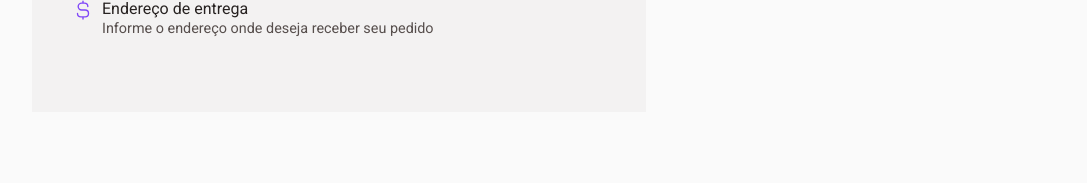
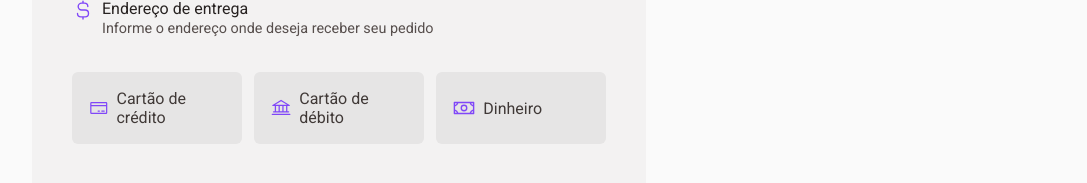
Before and after one commit to fcomateus/ignite-coffee-delivery, a React (Vite) app: page /checkout in a window 1280 px wide. Shown: the part 585-768 px from the top of the page, without its empty margins (96-1183 px from the left). Built offline with nearby package versions, Linux system fonts and the light colour scheme; no server answers; the HTML template or start-up script is replaced by a standard one.

Commit message:
checkout design done

```diff
--- a/src/pages/Checkout/index.tsx
+++ b/src/pages/Checkout/index.tsx
@@ -6,7 +6,9 @@ import {
     DeliveryDataSection,
     CartShowWrapper,
     PaymentMethodSection,
-    PaymentMethod,
+    PaymentOptionWrapper,
+    PaymentOptions,
+    PaymentOption,
     Form,
     CartPanel,
     ShowItemInCart,
@@ -25,7 +27,14 @@ import {
 import { ControlQuantity } from "../../components/ControlQuantity"
 
 import { useTheme } from "styled-components"
-import { MapPinLine, Trash, CurrencyDollarSimple } from "@phosphor-icons/react"
+import {
+    MapPinLine,
+    Trash,
+    CurrencyDollarSimple,
+    CreditCard,
+    Bank,
+    Money
+} from "@phosphor-icons/react"
 import { CartContext } from "../../contexts/CartContext"
 import { useContext } from "react"
 
@@ -140,6 +149,42 @@ export function Checkout() {
                             </section>
 
                         </TitleWithIcon>
+
+                        <PaymentOptions>
+                            <PaymentOptionWrapper>
+                                <PaymentOption type="radio" name="payment-method" id="credit-card"/>
+                                <label htmlFor="credit-card">
+                                    <CreditCard
+                                        size={iconSize}
+                                        color={theme['purple']}
+                                    />
+                                    Cartão de crédito
+                                </label>
+                            </PaymentOptionWrapper>
+
+                            <PaymentOptionWrapper>
+                                <PaymentOption type="radio" name="payment-method" id="debit-card"/>
+                                <label htmlFor="debit-card">
+                                    <Bank
+                                        size={iconSize}
+                                        color={theme['purple']}
+                                    />
+                                    Cartão de débito
+                                </label>
+                            </PaymentOptionWrapper>
+
+                            <PaymentOptionWrapper>
+                                <PaymentOption type="radio" name="payment-method" id="money"/>
+                                <label htmlFor="money">
+                                    <Money
+                                        size={iconSize}
+                                        color={theme['purple']}
+                                    />
+                                    Dinheiro
+                                </label>
+                            </PaymentOptionWrapper>
+                        </PaymentOptions>
+
                     </PaymentMethodSection>
                 </FormContainer>
 
--- a/src/pages/Checkout/styles.ts
+++ b/src/pages/Checkout/styles.ts
@@ -32,12 +32,45 @@ export const PaymentMethodSection = styled.section`
   background-color: ${({ theme }) => theme['base-card']};
 `
 
-export const PaymentMethod = styled.div`
+export const PaymentOptions = styled.div`
+  display: flex;
+  gap: 12px;
+`
 
+export const PaymentOptionWrapper = styled.div`
+  background: ${({ theme }) => theme['base-button']};
+  width: 12rem;
+  border-radius: 6px;
+
+  border: 1px solid transparent;
+
+  transition: all 200ms;
+
+  label {
+    display: flex;
+    align-items: center;
+    justify-content: start;
+    gap: 8px;
+
+    padding: 1rem;
+
+    width: 100%;
+    height: 100%;
+
+  }
+
+  &:hover {
+    background: ${({ theme }) => theme['base-hover']};
+  }
+
+  &:has(input[type="radio"]:checked) {
+    border-color: ${({ theme }) => theme['purple']};
+    background: ${({ theme }) => theme['purple-light']};
+  }
 `
 
 export const PaymentOption = styled.input`
-
+  display: none;
 `
 
 export const TitleWithIcon = styled.div`
@@ -74,6 +107,10 @@ export const Input = styled.input<InputStyleProps>`
   border: 1px solid ${({ theme }) => theme['base-button']};
 
   background: ${({ theme }) => theme['base-input']};
+
+  &:focus {
+    outline: 1px solid ${({ theme }) => theme['yellow-dark']};
+  }
 `
 
 export const DeliveryDataSection = styled.section`
```
